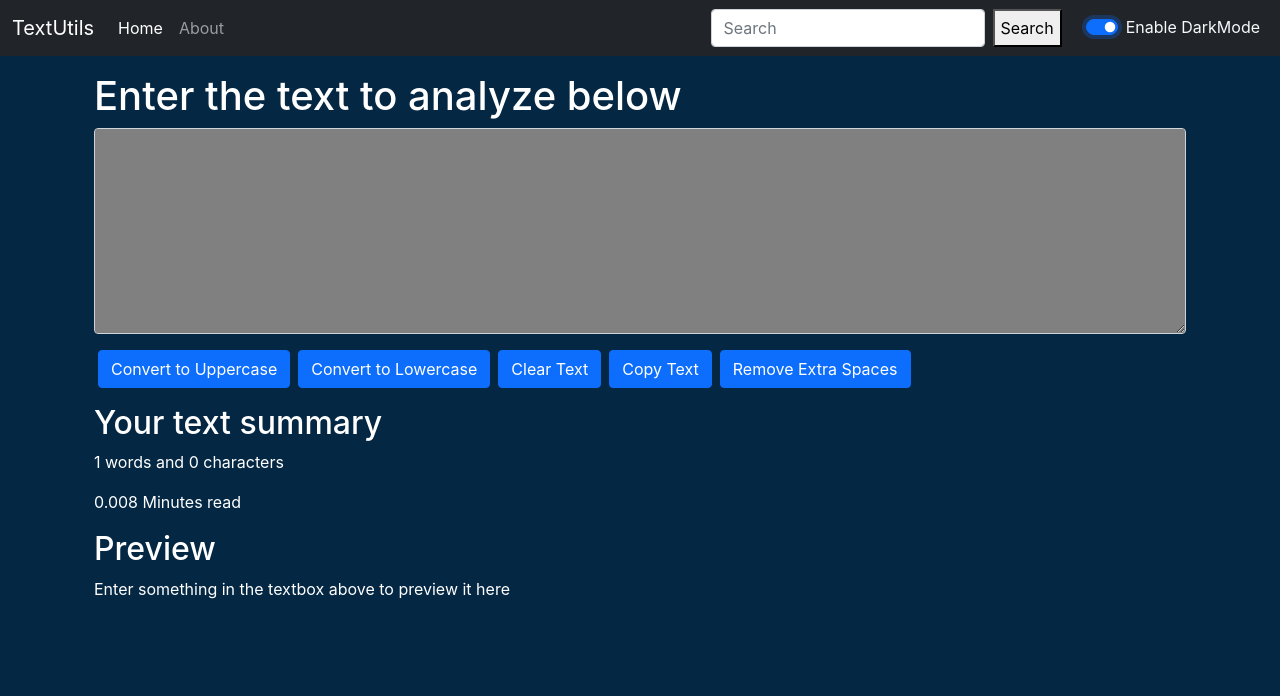
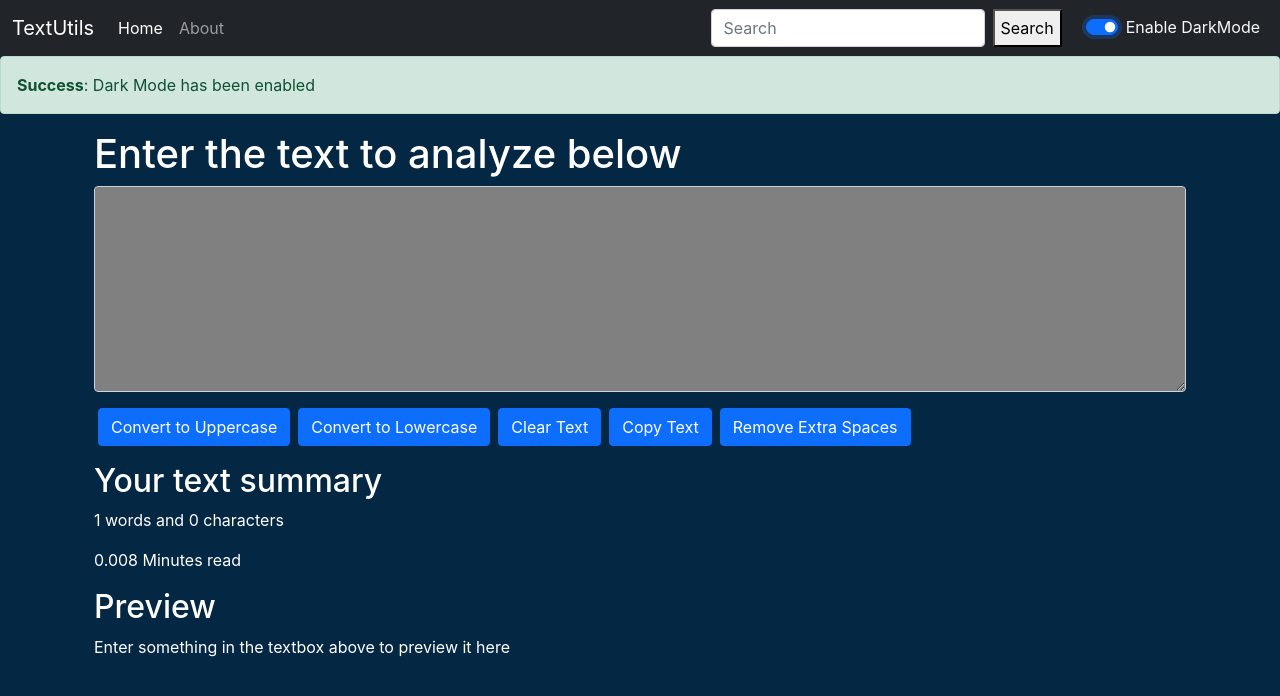
Before and after one commit to Github6432/textutils, a React (Create React App) app: page / in a window 1280 px wide. Both pictures are taken after a click on the checkbox "Enable DarkMode". Shown: the top 696 px of the page. Built offline with nearby package versions, Linux system fonts and the light colour scheme.

Commit message:
v13 add more functionaly in alert

```diff
--- a/src/App.js
+++ b/src/App.js
@@ -2,19 +2,32 @@
 import Navbar from './components/Navbar';
 import TextForm from './components/TextForm';
 import React, { useState } from 'react';
+import Alert from './components/Alert';
 
 
 function App() {
   const [mode, setMode] = useState('light'); // Whether dark mode is enabled or not
+  const [alert, setAlert] = useState(null);
+  const showAlert = (message, type) => {
+    setAlert({
+      msg: message,
+      type: type
+    })
+    setTimeout(() => {
+      setAlert(null)
+    }, 3000);
+  }
 
   const toggleMode = ()=>{
     if(mode === 'light'){
       setMode('dark');
       document.body.style.backgroundColor = '#042743';
+      showAlert("Dark Mode has been enabled", "success");
     }
     else{
       setMode('light');
       document.body.style.backgroundColor = 'white';
+      showAlert("Light Mode has been enabled", "warning");
     }
   }
   return (
@@ -22,6 +35,7 @@
     {/* <Navbar title="TextUtils" aboutText="About TextUtils" /> */}
     {/* <Navbar/> */}
     <Navbar title="TextUtils" mode={mode} toggleMode={toggleMode} />
+    <Alert alert={alert}/>
     <div className="container my-3">
     <TextForm heading="Enter the text to analyze below" mode={mode}/>
     </div>
--- /dev/null
+++ b/src/components/Alert.js
@@ -0,0 +1,15 @@
+import React from 'react'
+
+function Alert(props) {
+    const capitalize = (word)=>{
+        const lower = word.toLowerCase();
+        return lower.charAt(0).toUpperCase() + lower.slice(1);
+    }
+    return (
+        props.alert && <div className={`alert alert-${props.alert.type} alert-dismissible fade show`} role="alert">
+           <strong>{capitalize(props.alert.type)}</strong>: {props.alert.msg}
+        </div>
+    )
+}
+
+export default Alert
```
